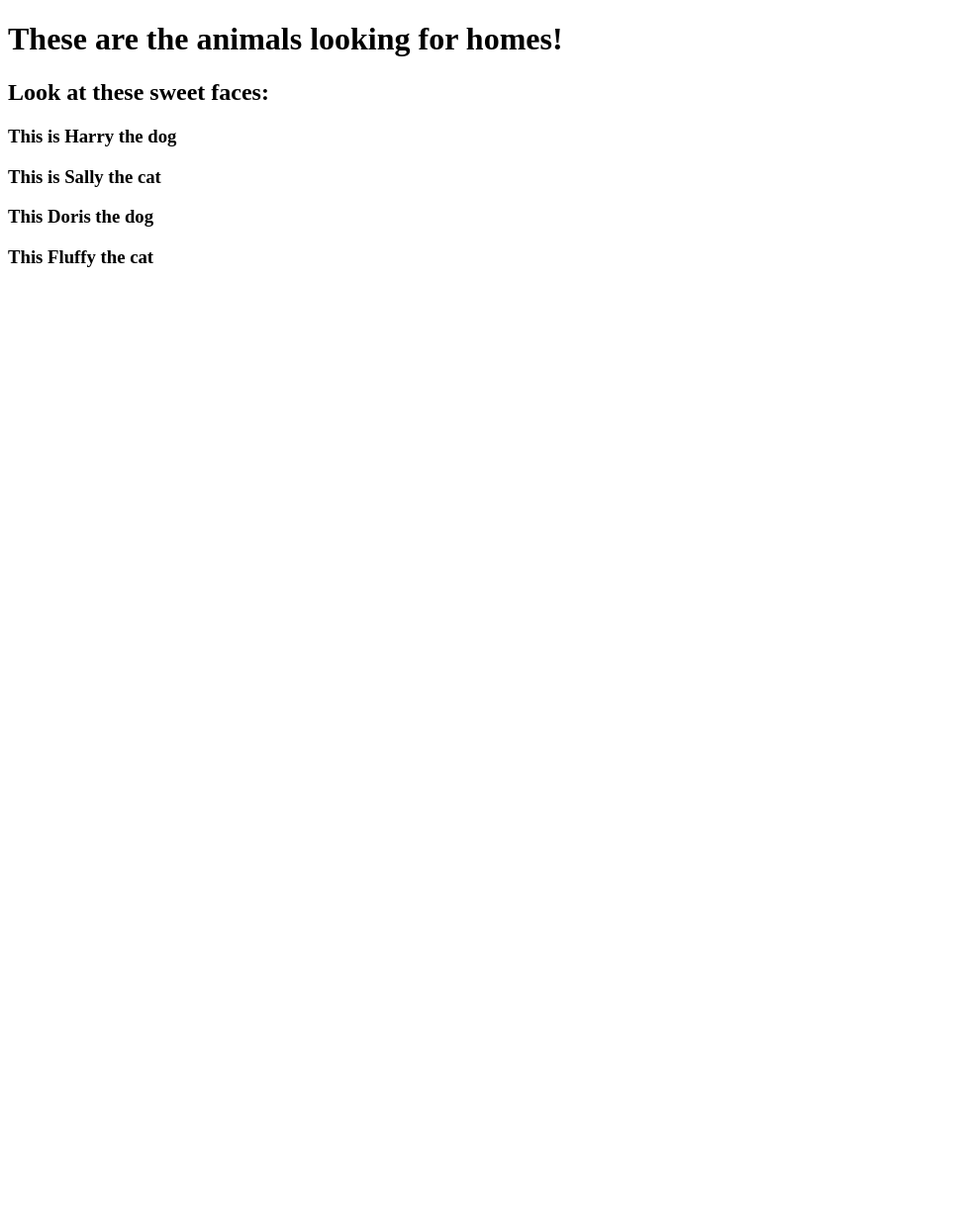
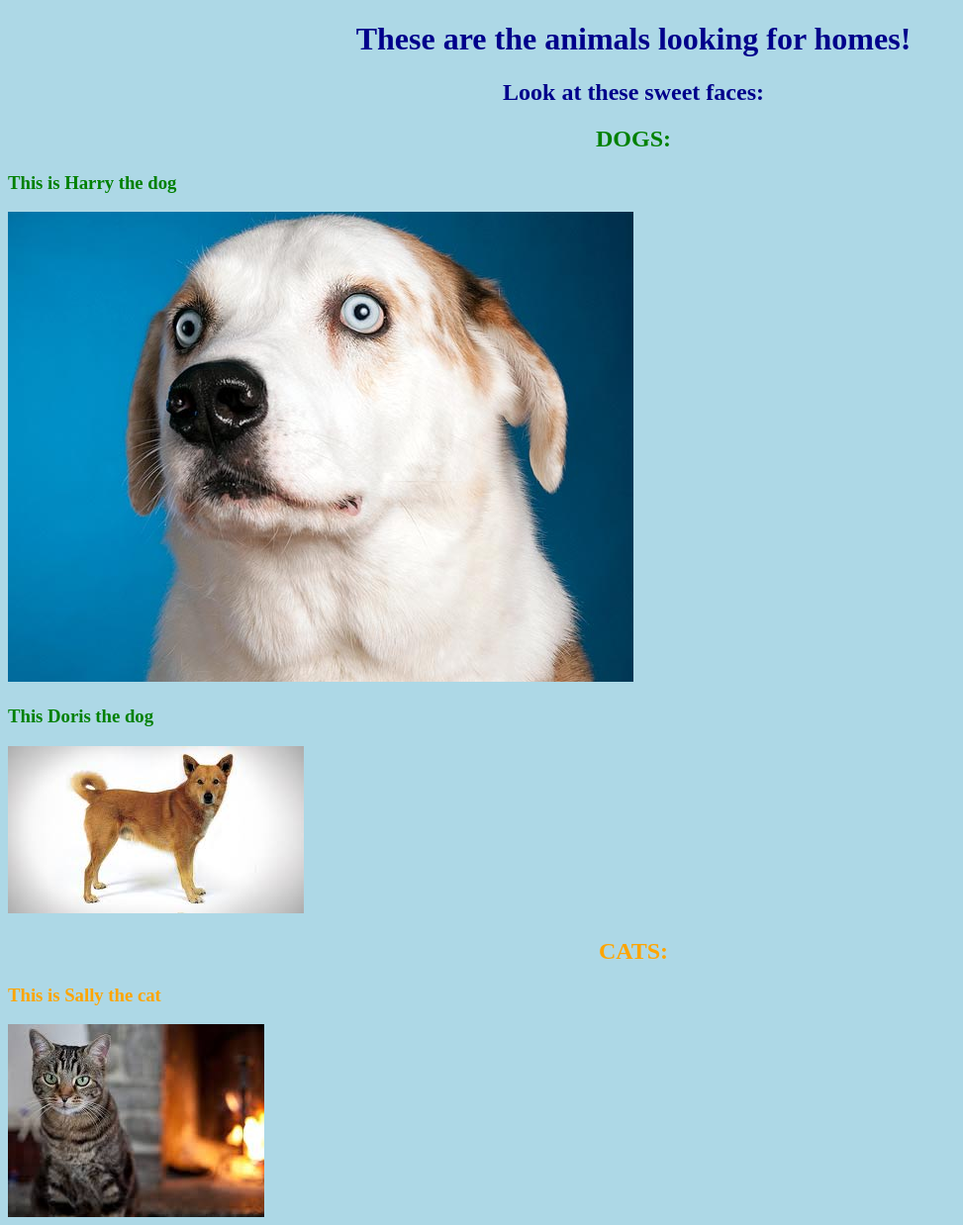
Before and after one commit to blakerscott/animal-shelter, a plain HTML site: page index.html in a window 1280 px wide. Shown: the top 1238 px of the page at 99% size, without its empty margins (0-973 px from the left). Before the commit the page ends 800 px from the top, so only its background shows below. Drawn offline with Linux system fonts and the light colour scheme.

Commit message:
add css styles and animal images

```diff
--- a/css/styles.css
+++ b/css/styles.css
@@ -1 +1,21 @@
-h1 {}
+body {
+  background-color: lightblue;
+  color: darkblue;
+  text-align: center;
+}
+
+h3 {
+text-align: left;
+}
+
+.dog {
+  color: green;
+}
+
+.cat {
+  color: orange;
+}
+
+.dog h2 {
+  font-weight: bold;
+}
--- a/index.html
+++ b/index.html
@@ -9,20 +9,30 @@
 
     <h2> Look at these sweet faces:</h2>
 
+  <div class="dog">
+    <h2> DOGS:</h2>
     <h3>
-    <p>This is Harry the dog</p>
+      <p>This is Harry the dog</p>
+      <img src="img/Harry.jpg">
     </h3>
 
     <h3>
-    <p>This is Sally the cat</p>
+      <p>This Doris the dog</p>
+      <img src="img/Doris.jpeg">
+    </h3>
+  </div>
+
+    <div class="cat">
+      <h2> CATS:</h2>
+      <h3>
+        <p>This is Sally the cat</p>
+        <img src="img/Sally.jpeg">
     </h3>
 
     <h3>
-    <p>This Doris the dog</p>
+      <p>This Fluffy the cat</p>
+      <img src="img/Fluffy.jpg">
     </h3>
-
-    <h3>
-    <p>This Fluffy the cat</p>
-    </h3>
+  </div>
 
 </html>
```
Also changed, not shown: img/Doris.jpeg (added), img/Fluffy.jpg (added), img/Harry.jpg (added), img/Sally.jpeg (added).
